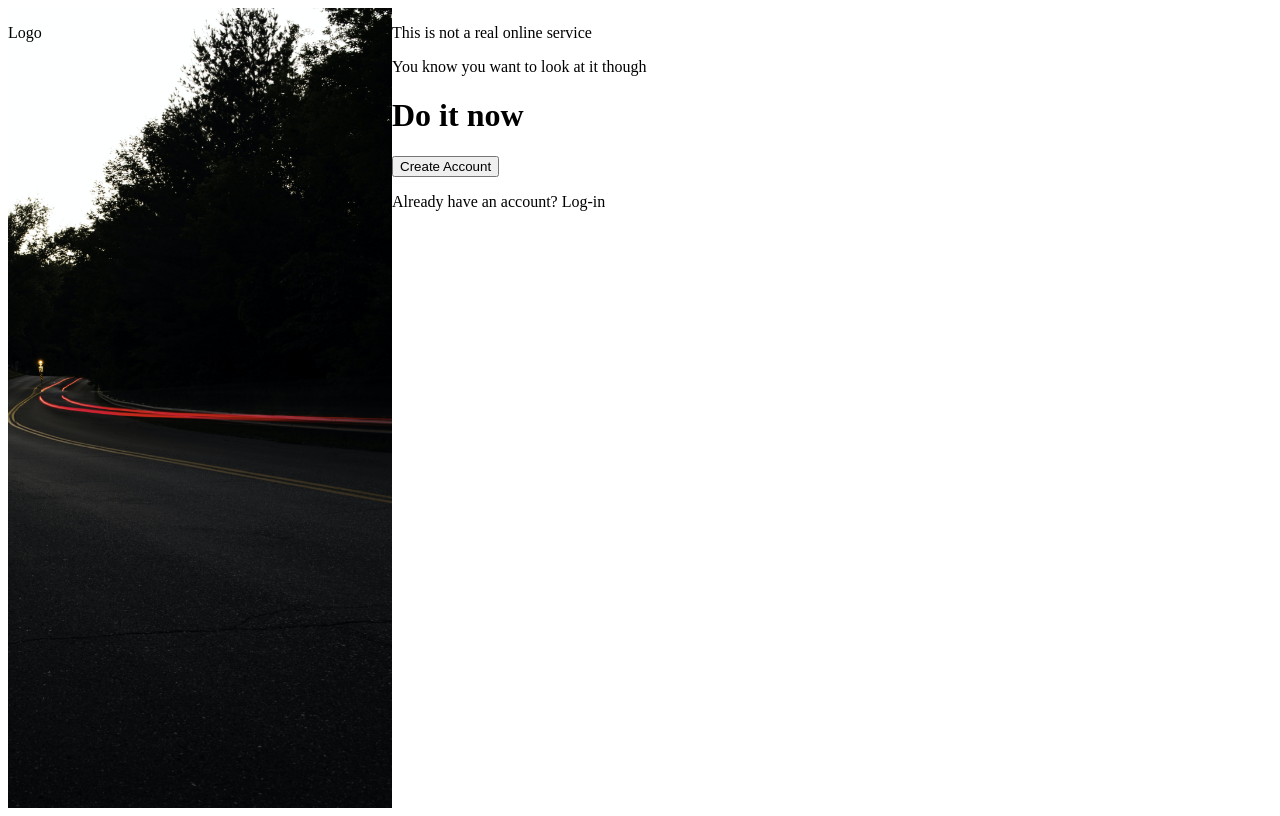
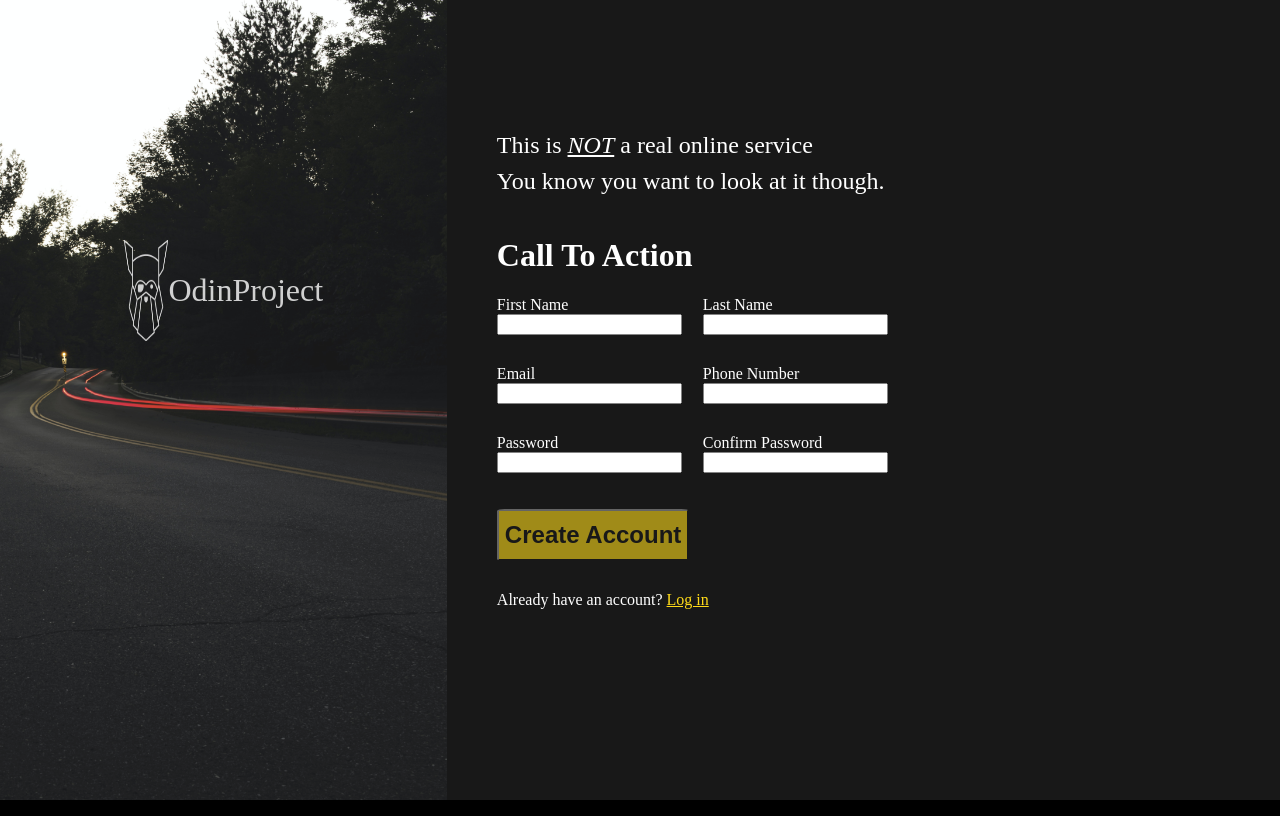
Before and after one commit to anmetal21/signUpForm, a plain HTML site: page index.html in a window 1280 px wide. Drawn offline with Linux system fonts and the light colour scheme.

Commit message:
Update color scheme and layout

```diff
--- a/index.html
+++ b/index.html
@@ -12,23 +12,51 @@
 
        <div class="container-left">
            <div class="logo-container">
-               <p>Logo</p>
+                <img class="odinlogo" src="odin-lined.png">
+               <p>OdinProject</p>
            </div>
        </div>
        <div class="container-right">
            <div class="textbox">
-               <p>This is not a real online service</p>
-               <p>You know you want to look at it though</p>
+               <p>This is <u><em>NOT</em></u> a real online service</p>
+               <p>You know you want to look at it though.</p>
            </div>
            <div class="form">
-               <h1>Do it now</h1>
-               <form>
-                    <label></label>
+               <h1>Call To Action</h1>
+               <form action="" method="post">
+                    <div class="input">
+                        <label for="firstname">First Name</label>
+                        <input type="text" id="firstname" name="name" required>
+                    </div>
+                    <div class="input">
+                        <label for="lastname">Last Name</label>
+                        <input type="text" id="lastname" name="name" required>
+                    </div>
+
+                    <div class="input">
+                        <label for="email">Email</label>
+                        <input type="email" id="email" name="email" required>
+                    </div>
+
+                    <div class="input">
+                        <label for="phonenumber">Phone Number</label>
+                        <input type="number" id="phonenumber" name="phonenumber">
+                    </div>
+
+                    <div class="input">
+                        <label for="password">Password</label>
+                        <input type="password" id="password" name="password" required>
+                    </div>
+
+                    <div class="input">
+                        <label for="cpassword">Confirm Password</label>
+                        <input type="password" id="cpassword" name="cpassword" required>
+                    </div>
                </form>
            </div>
            <div class="closing">
                <button type="submit">Create Account</button>
-               <p>Already have an account? <a id="Login">Log-in</a></p>
+               <p class="login">Already have an account? <a href="Login">Log in</a></p>
            </div>
        </div>
 
--- a/styles.css
+++ b/styles.css
@@ -1,7 +1,23 @@
+:root {
+    color: white;
+    background-color: black;
+    opacity: 90%;
+}
+
+
+body {
+    margin: 0px;
+}
+
+
 .container{
     display:flex;
     width:100vw;
-    height:100vh;
+    height: 100vh;
+    justify-content: center;
+    max-width: 100%;
+    max-height: 100%;
+
 }
 
 .container-left {
@@ -9,6 +25,86 @@
     background-size: cover;
     background-position: center;
     background-repeat:no-repeat;
-    width:30vw;
-    margin:0;
+    width:60vw;
 }
+
+.container-right {
+    display: flex;
+    flex-direction: column;
+    padding-left: 1%;
+    justify-content: center;
+    height: 80%;
+    padding: 50px;
+}
+
+.form {
+    display: flex;
+    flex-direction: column;
+    border-top: 5px solid black;
+}
+
+form {
+    display:flex;
+    flex-wrap: wrap;
+    gap: 30px;
+    align-items: flex-start;
+    width: 60%;
+    padding-bottom: 5%;
+
+
+}
+
+.input {
+    display: flex;
+    flex-direction: column;
+    width: 40%;
+    flex-wrap: wrap;
+}
+
+
+.textbox {
+    font-size: 1.5rem;
+    line-height:.5em;
+}
+
+.logo-container {
+    opacity: 80%;
+    display: flex;
+    justify-content: center;
+    position: relative;
+    top: 30%;
+    font-size: 2rem;
+
+}
+
+.odinlogo{
+    width: min(10%, 150px)
+}
+
+a:link {
+    color: gold;
+}
+
+a:visited {
+    color:purple;
+}
+
+button {
+    font-size: 1.5rem;
+    background-color: rgba(255, 217, 0, 0.589);
+    color:black;
+    padding-top:10px;
+    padding-bottom: 10px;
+    font-weight:bold;
+    border-radius: 4%;
+
+}
+
+button:hover {
+    background-color: gold;;
+    color:black;
+}
+
+.login {
+    margin-top: 30px;
+}
```
Also changed, not shown: odin-lined.png (added).
